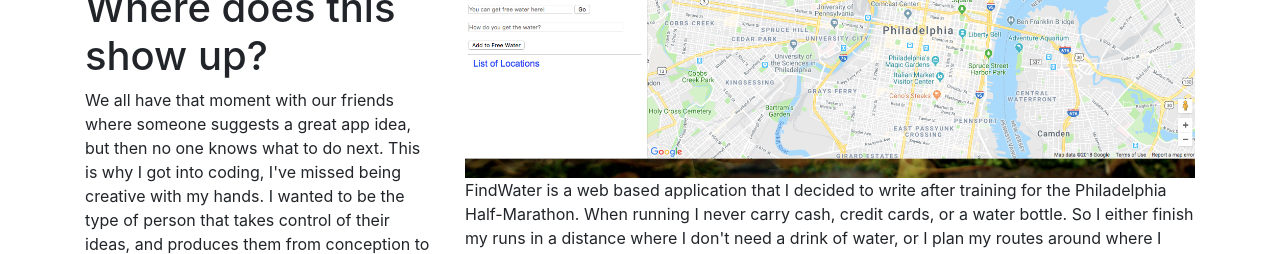
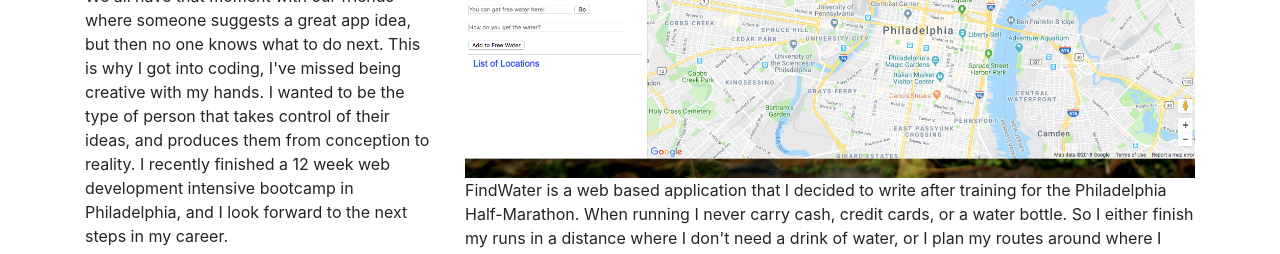
Before and after one commit to atc66/ACiuk, a plain HTML site: page index.html in a window 1280 px wide. Shown: the part 1161-1415 px from the top of the page. Drawn offline with nearby package versions, Linux system fonts and the light colour scheme.

Commit message:
s3 testing removed h1

```diff
--- a/index.html
+++ b/index.html
@@ -56,7 +56,6 @@
     		<div class="col-sm-4">
       			<h2 id="about-link">About Me</h2>
       			<img class="img-fluid" src="./images/logo.png" alt="An image of Andrew Ciukurescu">
-      			<h1>Where does this show up?</h1>
       			<p>We all have that moment with our friends where someone suggests a great app idea, but then no one knows what to do next. This is why I got into coding, I've missed being creative with my hands. I wanted to be the type of person that takes control of their ideas, and produces them from conception to reality. I recently finished a 12 week web development intensive bootcamp in Philadelphia, and I look forward to the next steps in my career.</p>
       			<div class="codeIcons">
 		 			<h3 class="heading">Skills</h3>
```
